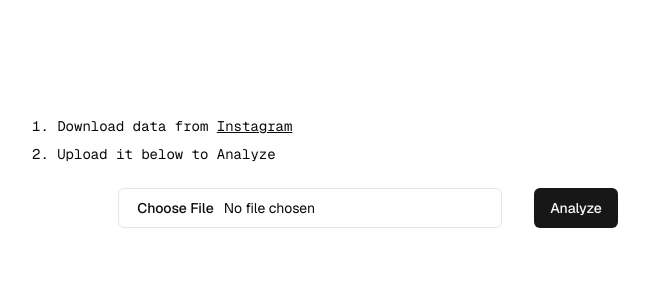
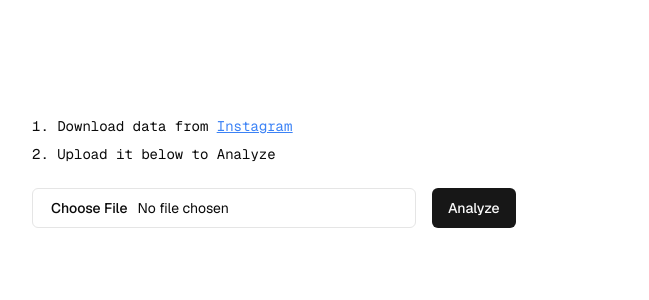
Before and after one commit to sandxru/instagram-unfollowers-finder, a Next.js app: page / in a window 1280 px wide. Shown: the top 300 px of the page, without its empty margins (272-921 px from the left). Built offline with nearby package versions, Linux system fonts and the light colour scheme.

Commit message:
Update page.tsx

```diff
--- a/src/app/page.tsx
+++ b/src/app/page.tsx
@@ -6,10 +6,12 @@ import { useState } from "react";
 import { Avatar, AvatarFallback, AvatarImage } from "@/components/ui/avatar";
 
 const compareFollowersAndFollowing = (followersData, followingData) => {
+  // Extracting usernames from followers.json
   const followers = followersData.map(
     (item) => item.string_list_data[0]?.value
   );
 
+  // Finding objects in following.json that are not in followers.json
   const notFollowingBack = followingData.relationships_following.filter(
     (item) => !followers.includes(item.string_list_data[0]?.value)
   );
@@ -21,8 +23,8 @@ const compareFollowersAndFollowing = (followersData, followingData) => {
 
 export default function Home() {
   const [file, setFile] = useState<File | null>(null);
-  const [analyzeData, setanalyzeData] = useState<any>(null);
-  const [isAnalyzed, setIsAnalyzed] = useState(false);
+  const [analyzeData, setanalyzeData] = useState<any>(null); // Stores parsed JSON data
+  const [isAnalyzed, setIsAnalyzed] = useState(false); // To control rendering
 
   const handleFileChange = (event: React.ChangeEvent<HTMLInputElement>) => {
     const uploadedFile = event.target.files?.[0] || null;
@@ -70,8 +72,8 @@ export default function Home() {
         followersData,
         followingData
       );
-      setanalyzeData(results);
-      setIsAnalyzed(true);
+      setanalyzeData(results); // Update state with the parsed data
+      setIsAnalyzed(true); // Mark as analyzed to render the section
     } catch (error) {
       console.error("Error analyzing the file:", error);
     }
@@ -87,14 +89,15 @@ export default function Home() {
               href="https://www.instagram.com/"
               target="_blank"
               rel="noreferrer"
+              className="text-blue-500 underline hover:text-blue-700"
             >
               <u>Instagram</u>
             </a>
           </li>
           <li>Upload it below to Analyze</li>
         </ol>
-        <div className="flex flex-col gap-4 items-center sm:flex-row justify-center w-full">
-          <div className="w-full max-w-sm items-center gap-1.5">
+        <div className="flex flex-col sm:flex-row gap-4 items-center w-full">
+          <div className="grid w-full max-w-sm items-center gap-1.5">
             <Input
               id="picture"
               type="file"
@@ -103,14 +106,16 @@ export default function Home() {
             />
           </div>
 
-          <Button onClick={handleAnalyze} className="mt-4 sm:mt-0 sm:ml-4">
+          <Button onClick={handleAnalyze} className="w-full sm:w-auto">
             Analyze
           </Button>
         </div>
 
         {isAnalyzed && analyzeData && (
-          <div className="flex flex-col w-full gap-4 mt-8">
-            <div>Total: {analyzeData?.length || 0}</div>
+          <div className="flex flex-col w-full gap-4">
+            <div className="text-center sm:text-left text-lg font-semibold">
+              Total: {analyzeData?.length || 0}
+            </div>
             {analyzeData.map((user, index) => (
               <div
                 key={index}
```
